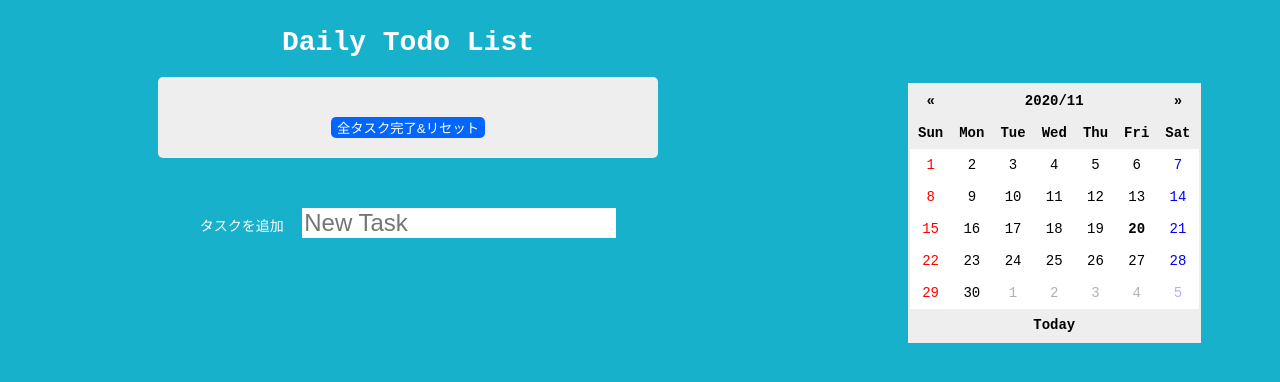
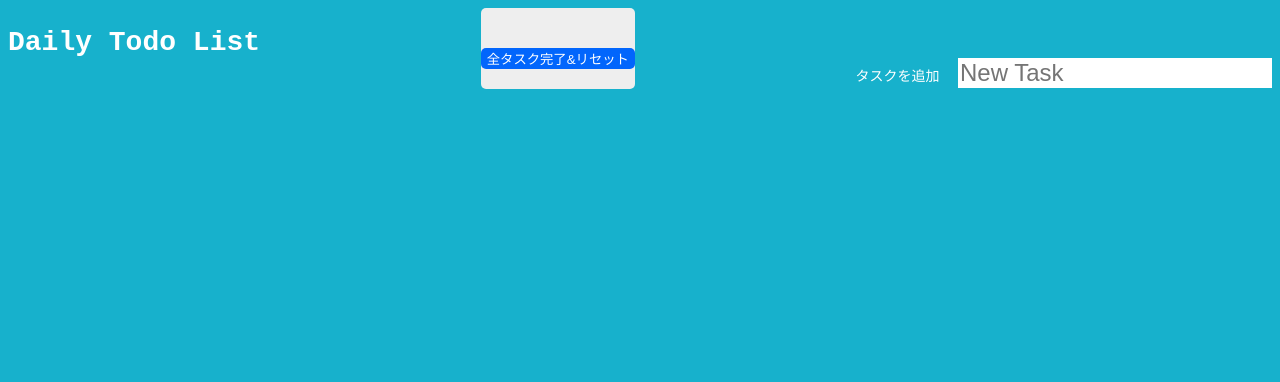
Before and after one commit to maronz7/daily_todo, a plain HTML site: page index.html in a window 1280 px wide. Drawn offline with Linux system fonts and the light colour scheme.

Commit message:
Update index.html

```diff
--- a/index.html
+++ b/index.html
@@ -11,14 +11,12 @@
 
 <body>
   <div class="container">
-    <div id="todoList">
       <header>
         <h1 id="title">Daily Todo List</h1>
       </header>
 
       <div class="list-area">
         <ul class="list-group todos">
-          <!-- javaScript でリストを追加する予定-->
         </ul>
         <div class="other-function">
           <button id="all-reset">全タスク完了&リセット</button>
@@ -29,39 +27,9 @@
         <label>タスクを追加</label>
         <input type="text" class="form-control" name="add" placeholder="New Task">
       </form>
-    </div>
-
-    <div id="calendar">
-      <table>
-        <thead>
-          <tr>
-            <th id="prev">&laquo;</th>
-            <th id="currentDate" colspan="5">2020/05</th>
-            <th id="next">&raquo;</th>
-          </tr>
-          <tr>
-            <th>Sun</th>
-            <th>Mon</th>
-            <th>Tue</th>
-            <th>Wed</th>
-            <th>Thu</th>
-            <th>Fri</th>
-            <th>Sat</th>
-          </tr>
-        </thead>
-        <tbody>
-        </tbody>
-        <tfoot>
-          <tr>
-            <td id="today" colspan="7">Today</td>
-          </tr>
-        </tfoot>
-      </table>
-    </div>
   </div>
 
   <script src="js/main.js"></script>
-  <script src="js/calendar.js"></script>
 </body>
 
 </html>
```
